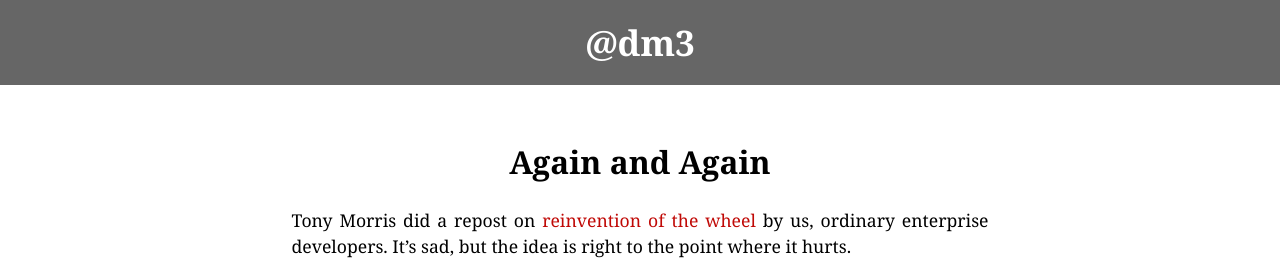
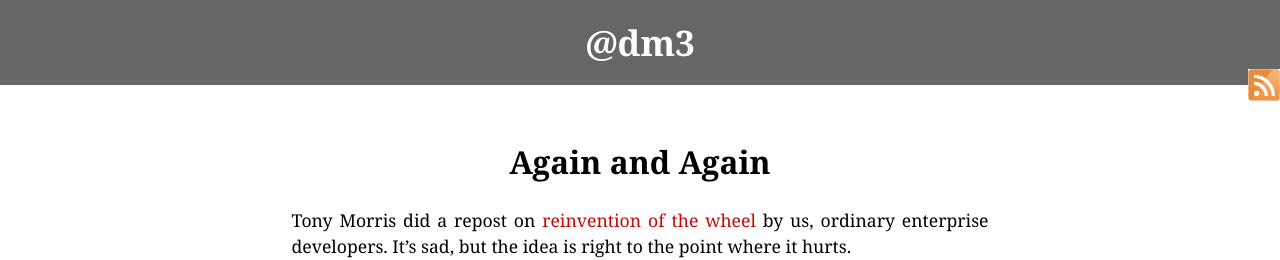
Before and after one commit to dm3/dm3.github.com, a Jekyll site: the page built from _posts/2010-10-01-again-and-again.mkd, in a window 1280 px wide. Shown: the top 260 px of the page. Built offline with Jekyll 4.4.1, drawn with Linux system fonts in a browser that asks for light colours; comment, search, counter and statistics services are not loaded.

Commit message:
rss link

```diff
--- a/_layouts/default.html
+++ b/_layouts/default.html
@@ -16,7 +16,8 @@
     </head>
     <body>
         <div id="header">
-            <h1><a href="/">@dm3</a></h1>
+            <h1><a class="caption" href="/">@dm3</a></h1>
+            <a class="rss" href="{{ site.url }}/atom.xml"></a>
         </div>
         <div id="container">
             {{ content }}
--- a/_layouts/post.html
+++ b/_layouts/post.html
@@ -12,7 +12,7 @@ layout: default
 
 <div id="disqus_thread"></div>
 <script type="text/javascript">
-var disqus_developer = 0;
+var disqus_developer = 1;
 var disqus_identifier = '{{ page.title }}';
 (function() {
  var dsq = document.createElement('script'); dsq.type = 'text/javascript'; dsq.async = true;
--- a/css/screen.css
+++ b/css/screen.css
@@ -49,9 +49,17 @@ p.meta {
     color: #BBBBBB;
 }
 
-#header a {
+#header a.caption {
     color: #FFFFFF;
     text-decoration: none;
+}
+
+#header a.rss {
+    background: url("../img/rss.png") no-repeat scroll 0 0 transparent;
+    display: block;
+    float: right;
+    height: 32px;
+    width: 32px;
 }
 
 a:visited, a:link, a:active {
```
Also changed, not shown: img/rss.png (added).
